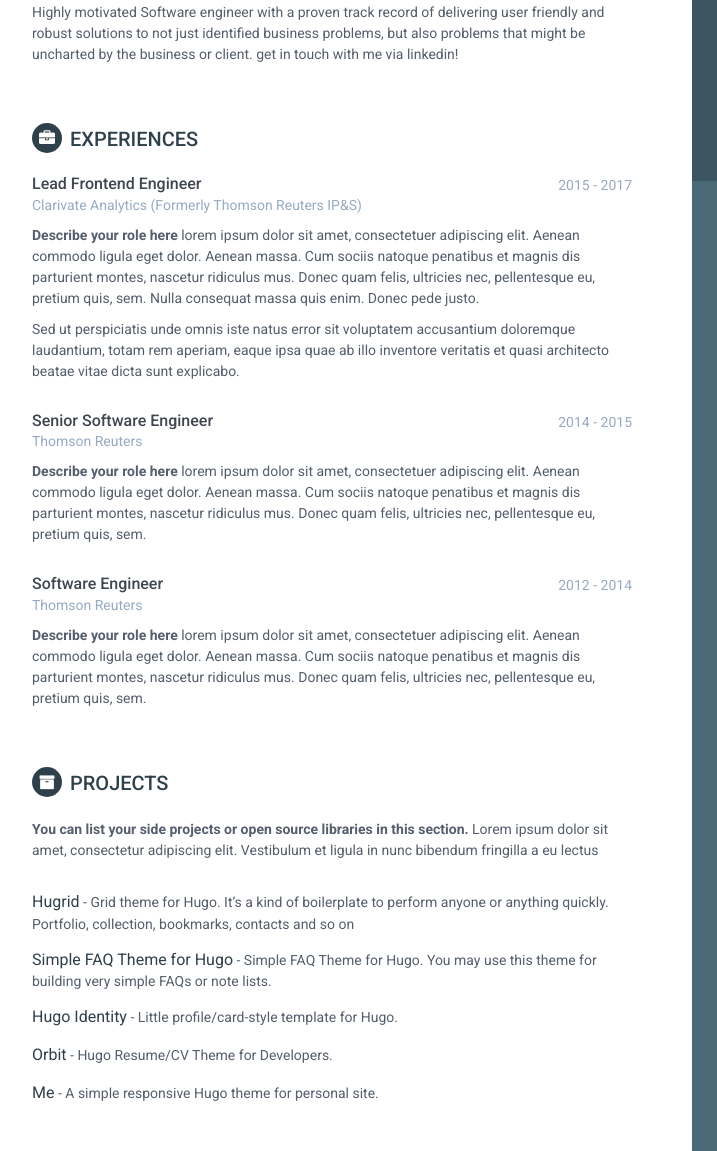
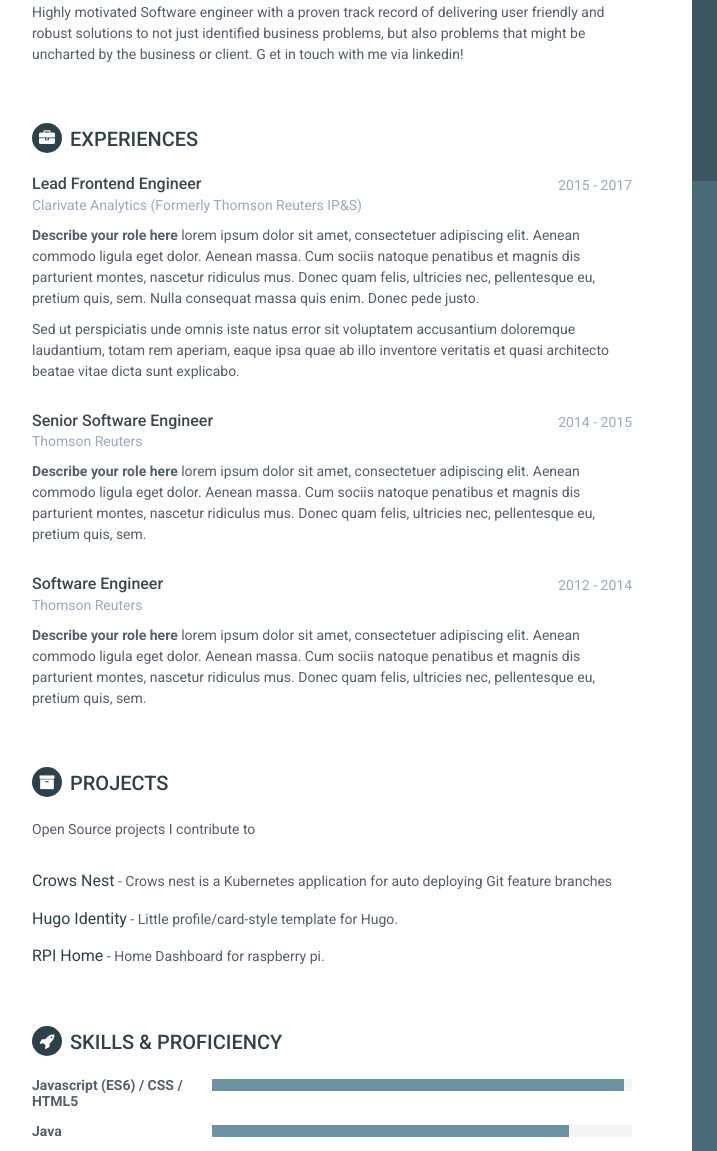
Before and after one commit to lilnate22/lilnate22.github.io, a plain HTML site: page index.html in a window 1280 px wide. Shown: the part 138-1289 px from the top of the page, 188-905 px from the left. Drawn offline with Linux system fonts and the light colour scheme.

Commit message:
changing public projects

```diff
--- a/index.html
+++ b/index.html
@@ -93,7 +93,7 @@ ga('send', 'pageview');
 	            <section class="section summary-section">
                 <h2 class="section-title"><i class="fa fa-user"></i>Career Profile</h2>
                 <div class="summary">
-                    <p>Highly motivated Software engineer with a proven track record of delivering user friendly and robust solutions to not just identified business problems, but also problems that might be uncharted by the business or client. get in touch with me via linkedin!</p>
+                    <p>Highly motivated Software engineer with a proven track record of delivering user friendly and robust solutions to not just identified business problems, but also problems that might be uncharted by the business or client. G  et in touch with me via linkedin!</p>
                 </div>
             </section>
 
@@ -152,15 +152,11 @@ ga('send', 'pageview');
                 <section class="section projects-section">
                 <h2 class="section-title"><i class="fa fa-archive"></i>Projects</h2>
                 <div class="intro">
-                    <p><strong>You can list your side projects or open source libraries in this section.</strong> Lorem ipsum dolor sit amet, consectetur adipiscing elit. Vestibulum et ligula in nunc bibendum fringilla a eu lectus</p>
+                    <p>Open Source projects I contribute to</p>
                 </div>
 
                 <div class="item">
-                    <span class="project-title"><a href="https://github.com/aerohub/hugrid">Hugrid</a></span> - <span class="project-tagline">Grid theme for Hugo. It&rsquo;s a kind of boilerplate to perform anyone or anything quickly. Portfolio, collection, bookmarks, contacts and so on</span>
-                </div>
-
-                <div class="item">
-                    <span class="project-title"><a href="https://github.com/aerohub/hugo-faq-theme">Simple FAQ Theme for Hugo</a></span> - <span class="project-tagline">Simple FAQ Theme for Hugo. You may use this theme for building very simple FAQs or note lists.</span>
+                    <span class="project-title"><a href="https://lilnate22.github.io/Crows-Nest/">Crows Nest</a></span> - <span class="project-tagline">Crows nest is a Kubernetes application for auto deploying Git feature branches</span>
                 </div>
 
                 <div class="item">
@@ -168,11 +164,7 @@ ga('send', 'pageview');
                 </div>
 
                 <div class="item">
-                    <span class="project-title"><a href="https://github.com/aerohub/hugo-orbit-theme">Orbit</a></span> - <span class="project-tagline">Hugo Resume/CV Theme for Developers.</span>
-                </div>
-
-                <div class="item">
-                    <span class="project-title"><a href="https://github.com/aerohub/hugo-me-theme">Me</a></span> - <span class="project-tagline">A simple responsive Hugo theme for personal site.</span>
+                    <span class="project-title"><a href="https://github.com/lilnate22/RpiHome">RPI Home</a></span> - <span class="project-tagline">Home Dashboard for raspberry pi.</span>
                 </div>
 
             </section>
```
